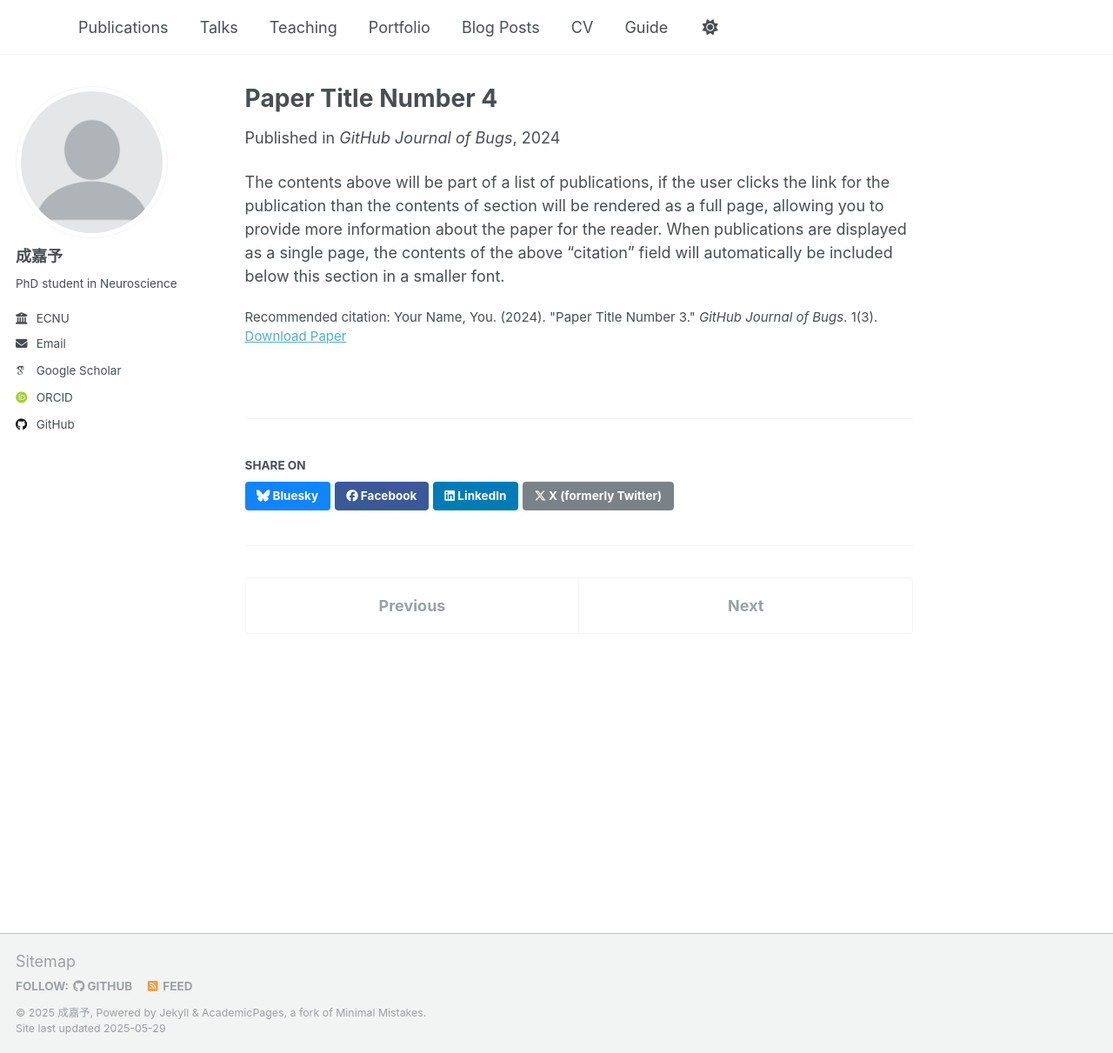
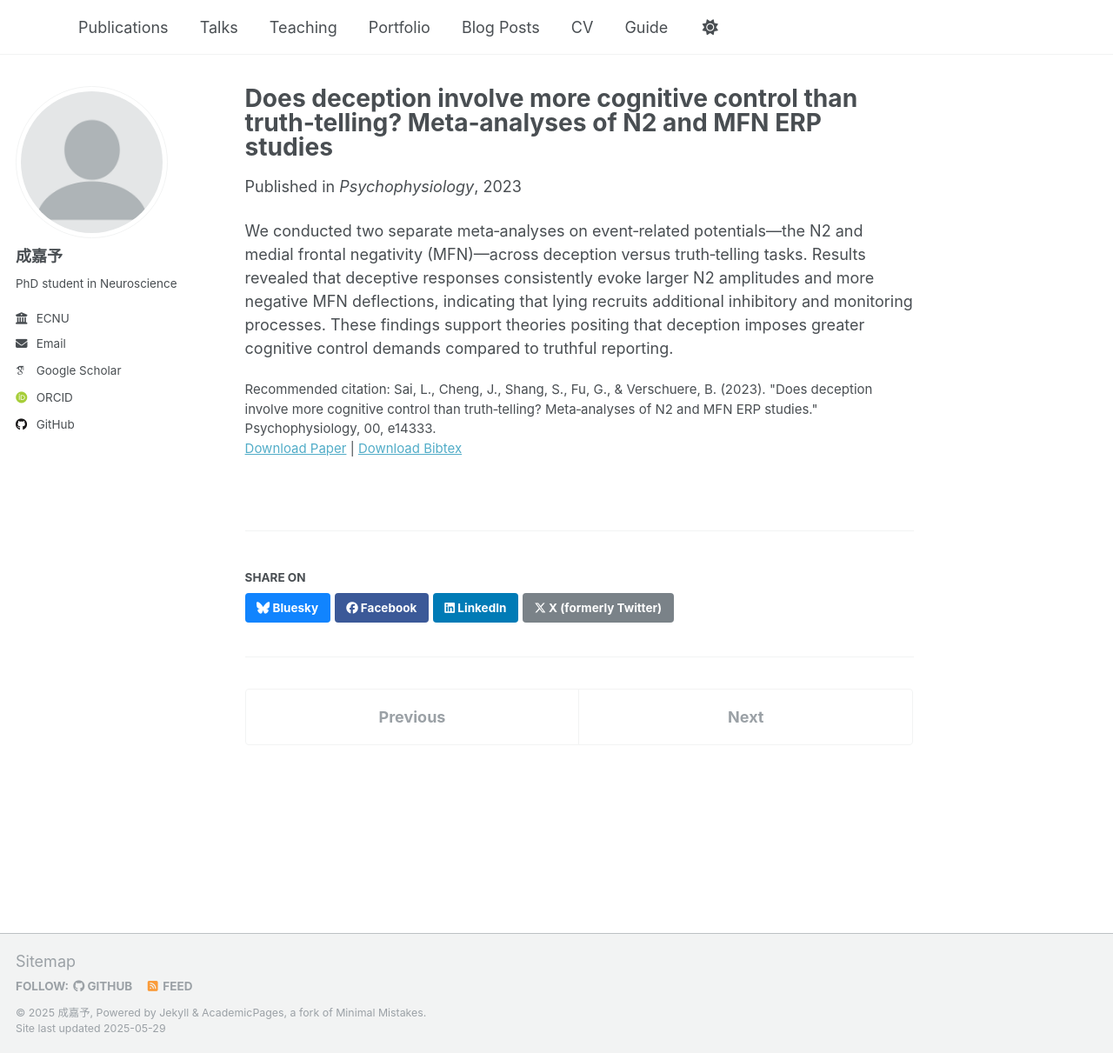
Before and after one commit to JiayuGillianCheng/homepage, a Jekyll site: the page built from _publications/2024-02-17-paper-title-number-4.md, in a window 1280 px wide and 1211 px high. Shown: the whole window at 87% size. Built offline with Jekyll 4.4.1, drawn with Linux system fonts in a browser that asks for light colours; some web fonts are replaced.

Commit message:
update
update the basic inform and one publication

```diff
--- a/_publications/2024-02-17-paper-title-number-4.md
+++ b/_publications/2024-02-17-paper-title-number-4.md
@@ -1,13 +1,13 @@
 ---
-title: "Paper Title Number 4"
+title: "Does deception involve more cognitive control than truth‐telling? Meta‐analyses of N2 and MFN ERP studies"
 collection: publications
-category: conferences
-permalink: /publication/2024-02-17-paper-title-number-4
-excerpt: 'This paper is about fixing template issue #693.'
-date: 2024-02-17
-venue: 'GitHub Journal of Bugs'
-paperurl: 'http://academicpages.github.io/files/paper3.pdf'
-citation: 'Your Name, You. (2024). &quot;Paper Title Number 3.&quot; <i>GitHub Journal of Bugs</i>. 1(3).'
+category: manuscripts
+permalink: /publication/2023-05-16-does-deception-involve-more-cognitive-control
+excerpt: 'Two meta‐analyses quantifying N2 and MFN ERP components show that deception elicits greater cognitive control demands than truth‐telling.'
+date: 2023-05-16
+venue: "Psychophysiology"
+paperurl: "https://onlinelibrary.wiley.com/doi/10.1111/psyp.14333"
+bibtexurl: "https://onlinelibrary.wiley.com/action/downloadCitation?doi=10.1111%2Fpsyp.14333&format=bibtex"
+citation: 'Sai, L., Cheng, J., Shang, S., Fu, G., & Verschuere, B. (2023). "Does deception involve more cognitive control than truth‐telling? Meta‐analyses of N2 and MFN ERP studies." Psychophysiology, 00, e14333.'
 ---
-
-The contents above will be part of a list of publications, if the user clicks the link for the publication than the contents of section will be rendered as a full page, allowing you to provide more information about the paper for the reader. When publications are displayed as a single page, the contents of the above "citation" field will automatically be included below this section in a smaller font.
+We conducted two separate meta‐analyses on event‐related potentials—the N2 and medial frontal negativity (MFN)—across deception versus truth‐telling tasks. Results revealed that deceptive responses consistently evoke larger N2 amplitudes and more negative MFN deflections, indicating that lying recruits additional inhibitory and monitoring processes. These findings support theories positing that deception imposes greater cognitive control demands compared to truthful reporting.
```
